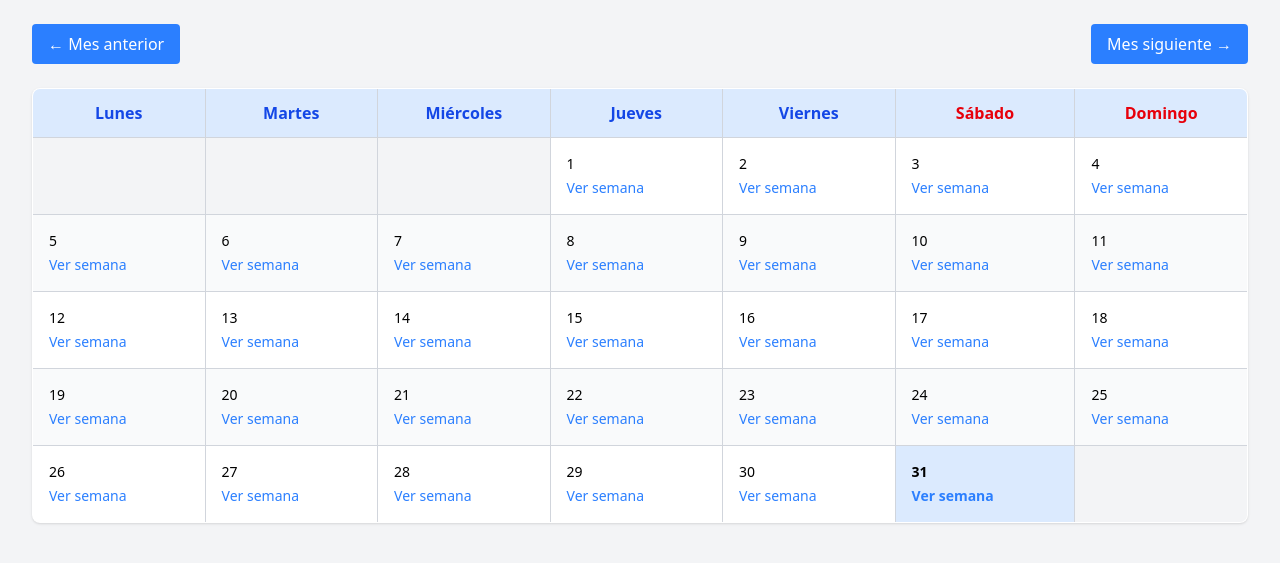
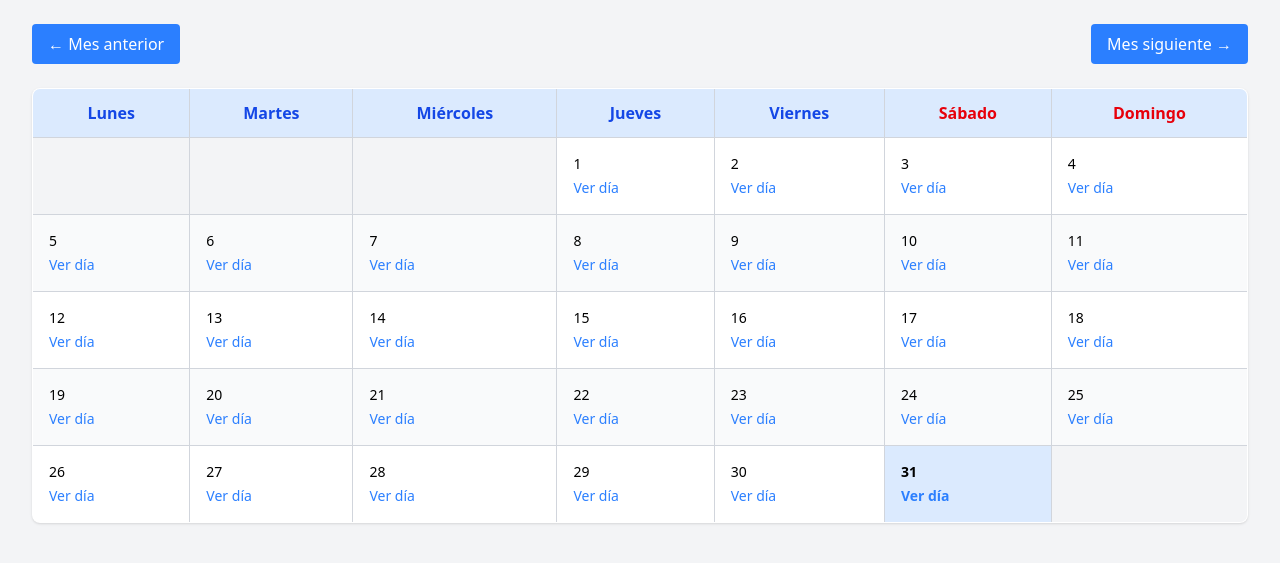
Before and after one commit to ulysses-ck/ifts-pp4-proyecto-integrador, a Django app: page /turn/available/month/ in a window 1280 px wide. Shown: the part 172-735 px from the top of the page. Run offline with Django 5.2, Linux system fonts and the light colour scheme; data that the repository does not hold is empty; style sheets or scripts are compiled from the project's sources; some libraries are stand-ins or nearby versions.

Commit message:
fix: update link text from 'Ver semana' to 'Ver día' for clarity

```diff
--- a/apps/turn/templates/available_turns_month.html
+++ b/apps/turn/templates/available_turns_month.html
@@ -59,7 +59,7 @@
                 <div>
                 <a href="{% url 'turn:available_week' %}?year={{ year }}&month={{ current_month }}&day={{ day }}"
                 class="text-blue-500 hover:underline text-sm block mt-1">
-                Ver semana
+                Ver día
                 </a>
 
                 </div>
```
